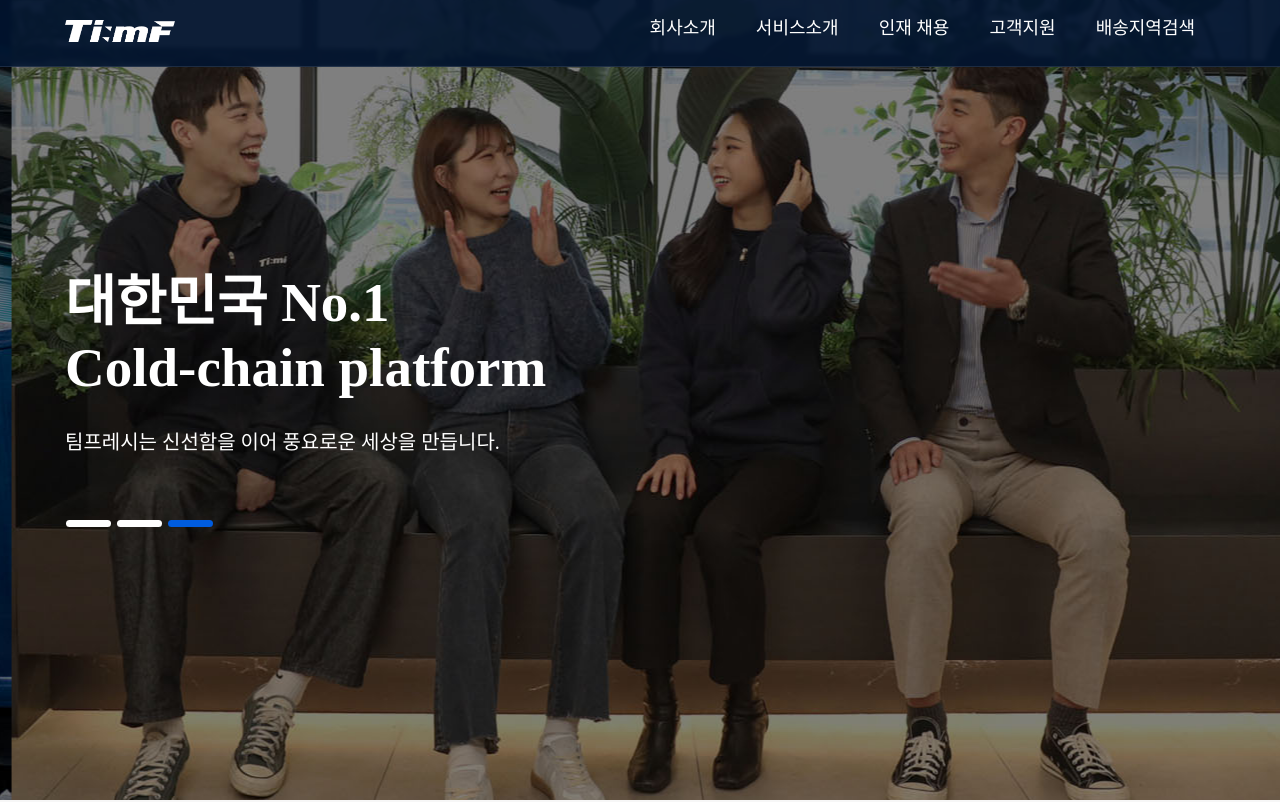
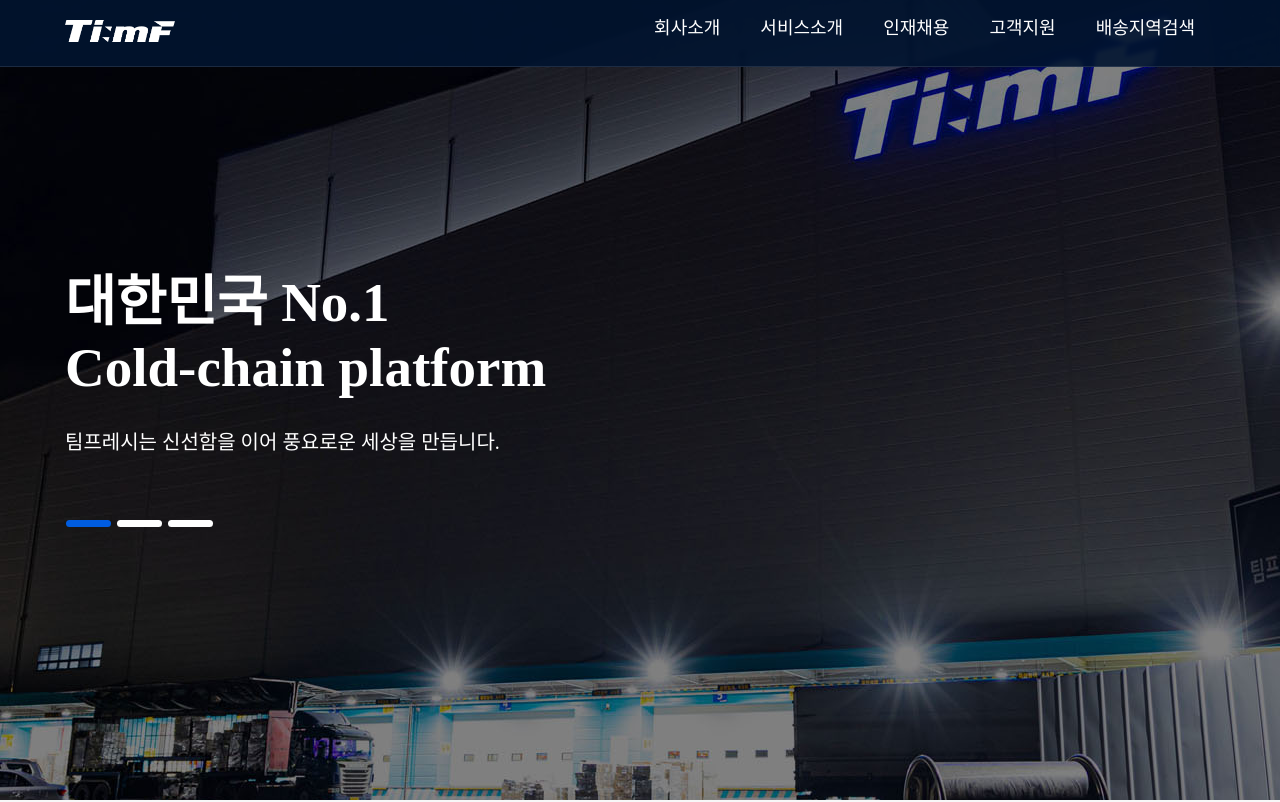
Before and after one commit to KongWooJeong/TeamFreash, a React (Create React App) app: page / in a window 1280 px wide. Shown: the top 802 px of the page. Built offline with nearby package versions, Linux system fonts and the light colour scheme; some icons are missing.

Commit message:
refactor: Update component

```diff
--- a/src/components/Header.tsx
+++ b/src/components/Header.tsx
@@ -48,7 +48,7 @@
                   onSelectPage("");
                 }}
               >
-                인재 채용
+                인재채용
               </a>
             </li>
             <li>
--- a/src/components/Image.tsx
+++ b/src/components/Image.tsx
@@ -8,14 +8,19 @@
 
 const imageList = [image01, image02, image03];
 
-interface Test {
+interface CaroucelProps {
   currentIndex: number;
 }
 
 const Image: React.FC = () => {
-  const [activeIndex, setActiveIndex] = useState(0);
+  const [activeIndex, setActiveIndex] = useState<number>(0);
+  const [tabButtonClickCount, setTabButtonClickCount] = useState<number>(0);
 
   useEffect(() => {
+    if (!tabButtonClickCount) {
+      return;
+    }
+
     const intervalId = setInterval(() => {
       setActiveIndex((prevState) => {
         if (prevState === imageList.length - 1) {
@@ -29,10 +34,11 @@
     return () => {
       clearInterval(intervalId);
     };
-  }, []);
+  }, [tabButtonClickCount]);
 
   function handleImageTabClick(index: number) {
     setActiveIndex(index);
+    setTabButtonClickCount(tabButtonClickCount + 1);
   }
 
   return (
@@ -53,7 +59,7 @@
             {imageList.map((value) => {
               return (
                 <div key={value} className="caroucel-item">
-                  <img src={value} />
+                  <img src={value} alt="business" />
                 </div>
               );
             })}
@@ -159,7 +165,7 @@
   }
 `;
 
-const CaroucelWrapper = styled.div<Test>`
+const CaroucelWrapper = styled.div<CaroucelProps>`
   .caroucel {
     overflow: hidden;
   }
@@ -167,7 +173,8 @@
   .inner {
     white-space: nowrap;
     transition: transform 0.8s ease;
-    transform: ${(props: Test) => `translateX(${-100 * props.currentIndex}%)`};
+    transform: ${(props: CaroucelProps) =>
+      `translateX(${-100 * props.currentIndex}%)`};
   }
 
   .caroucel-item {
--- a/src/components/LInk.tsx
+++ b/src/components/LInk.tsx
@@ -52,7 +52,7 @@
               <div className="text">
                 <div className="title">{info[value].name}</div>
                 <div className="button">
-                  <img src={arrowicon} />
+                  <img src={arrowicon} alt="arrow" />
                 </div>
               </div>
               <img className="image" src={info[value].image} />
```
